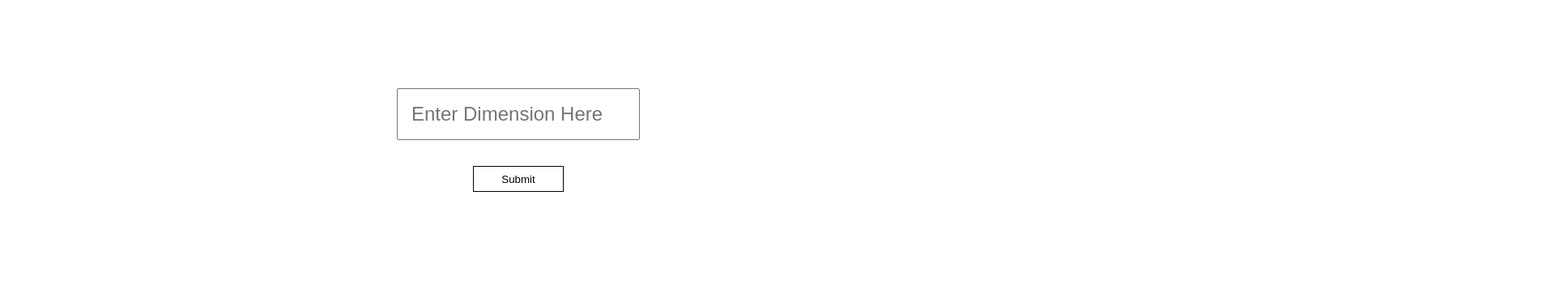
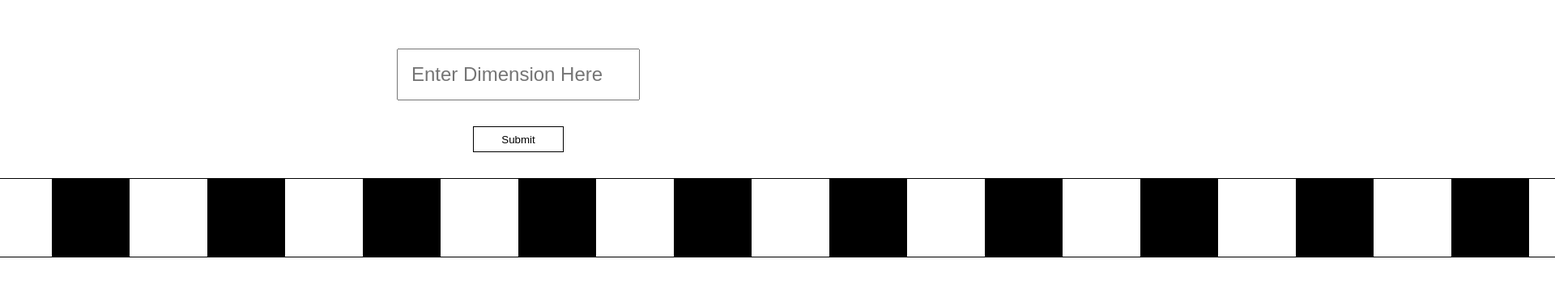
Before and after one commit to ryandiaz1087/DRVD_task_one, a React (Create React App) app: page / in a window 1280 px wide. Shown: the part 211-568 px from the top of the page at 81% size, 1920 px wide, since content can reach past the window. Built offline with nearby package versions, Linux system fonts and the light colour scheme.

Commit message:
dimension state brought into CheckerBoard Component and passed to children

```diff
--- a/src/components/checkerBoard/CheckerBoard.js
+++ b/src/components/checkerBoard/CheckerBoard.js
@@ -1,8 +1,21 @@
 import React from 'react';
+import useDimensionStore from '../../state/useDimensionStore';
+import CheckerRow from './CheckerRow';
+import styles from './CheckerBoard.module.css';
 
 const CheckerBoard = () => {
+  const { useDimension } = useDimensionStore();
+  const { dimension } = useDimension();
+
+  let board = [];
+  for (let row = 1; row <= dimension; row++) {
+    board.push(<CheckerRow dimension={dimension} />)
+  }
+
   return (
-    <div />
+    <div className={styles.checkerBoard}>
+      {board}
+    </div>
   );
 }
 
--- a/src/components/checkerBoard/CheckerBoard.module.css
+++ b/src/components/checkerBoard/CheckerBoard.module.css
@@ -0,0 +1,6 @@
+.checkerBoard {
+  display: flex;
+  justify-self: center;
+  align-items: center;
+  border: 1px solid black;
+}
--- a/src/components/checkerBoard/CheckerCell.js
+++ b/src/components/checkerBoard/CheckerCell.js
@@ -1,9 +1,15 @@
 import React from 'react';
-import styles from './CheckerCell.module.css';
 
-const CheckerCell = () => {
+
+const CheckerCell = ({ color }) => {
+  const styles ={
+    content: '',
+    width: '6rem',
+    height: '6rem',
+    backgroundColor: color === 'white' ? 'white' : 'black'
+  }
   return (
-    <div className={styles.cell}>
+    <div style={styles}>
 
     </div>
   );
--- /dev/null
+++ b/src/components/checkerBoard/CheckerRow.js
@@ -0,0 +1,18 @@
+import React from 'react';
+import CheckerCell from './CheckerCell';
+import styles from './CheckerRow.module.css';
+
+const CheckerRow = ({ dimension }) => {
+  let checkerBoardCells = [];
+  for (let squares = 1; squares <= dimension; squares++) {
+    checkerBoardCells.push(<CheckerCell color={squares % 2 === 0 && 'white'} />)
+  }
+
+  return (
+    <div className={styles.row}>
+      {checkerBoardCells}
+    </div>
+  );
+}
+
+export default CheckerRow;
--- /dev/null
+++ b/src/components/checkerBoard/CheckerRow.module.css
@@ -0,0 +1,4 @@
+.row {
+  display: flex;
+  flex-wrap: nowrap;
+}
```
